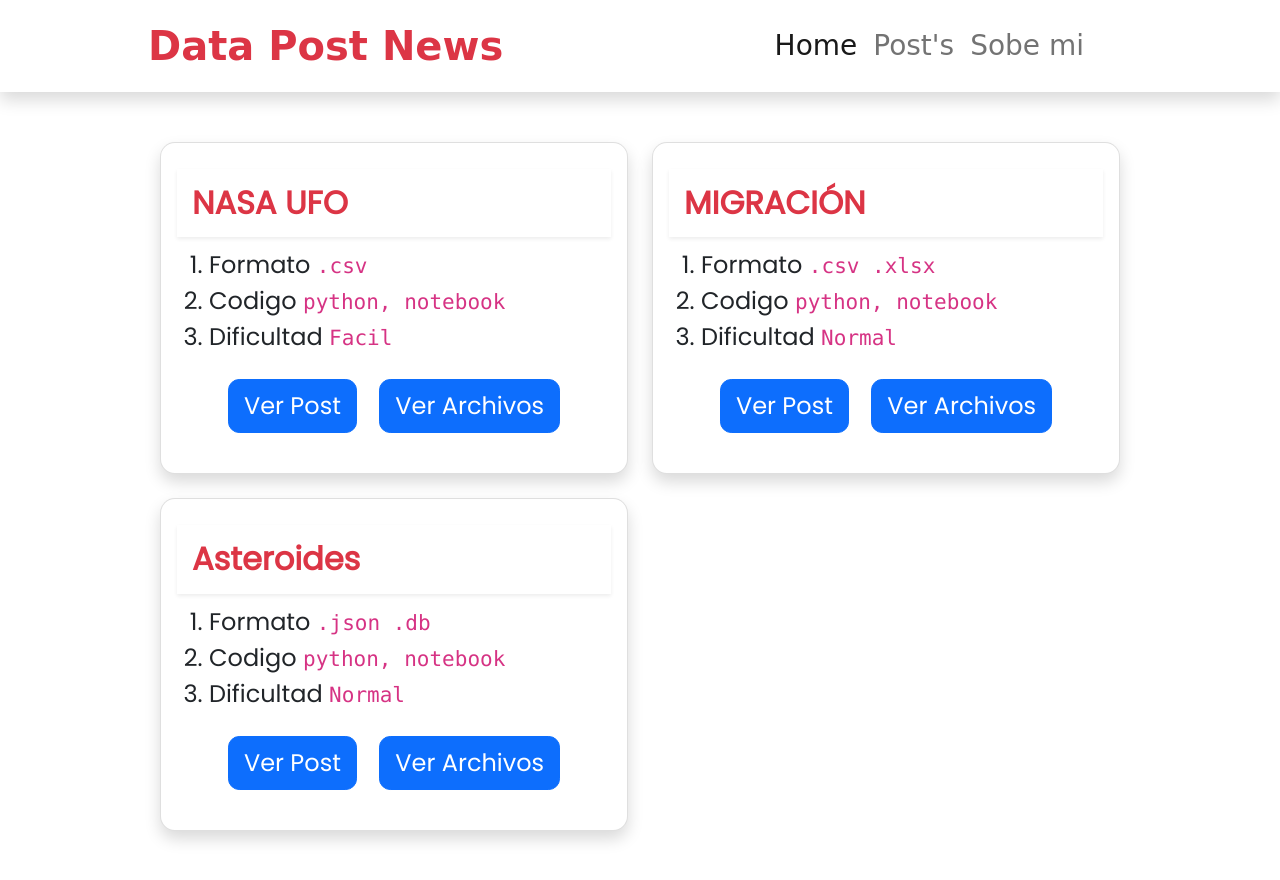
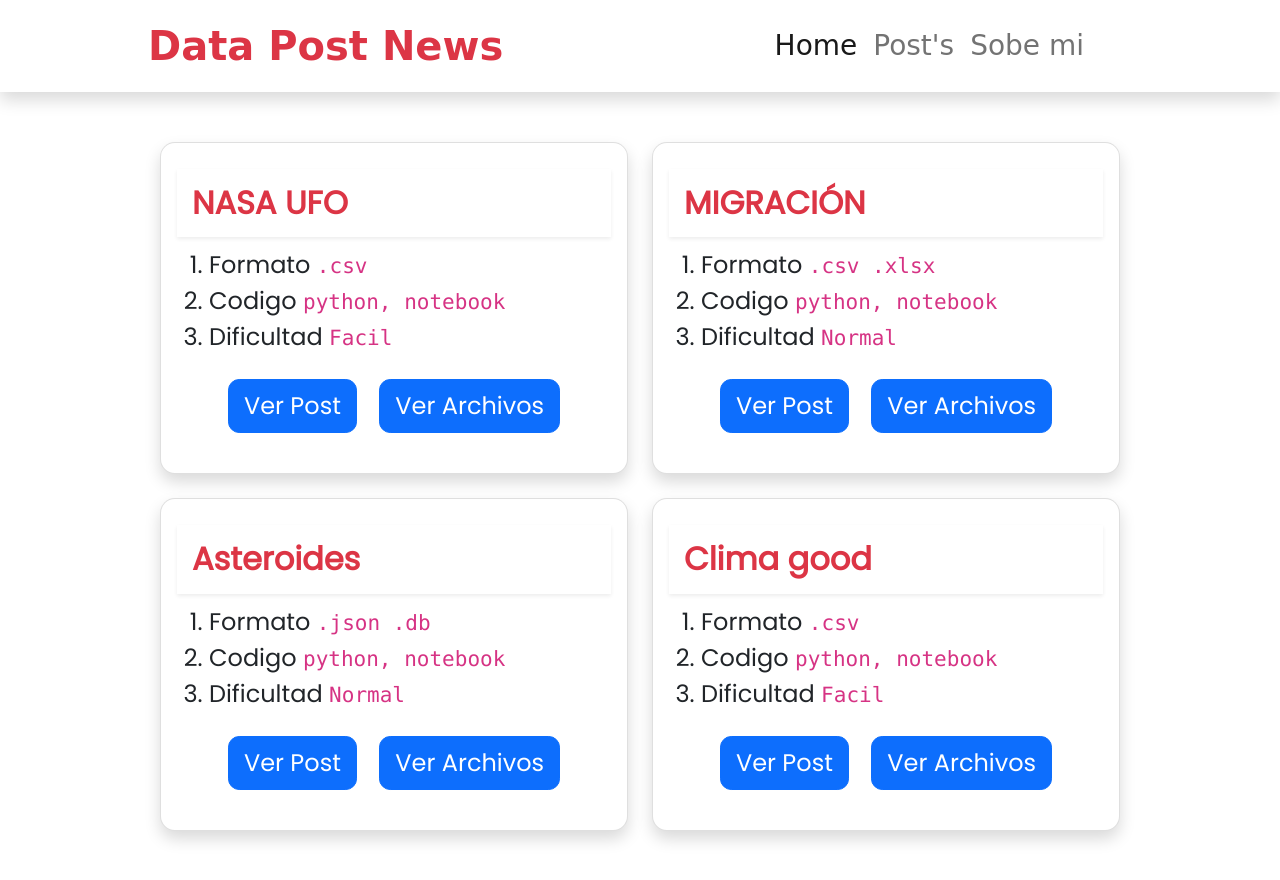
Before and after one commit to lrondan/blog, a plain HTML site: page index.html in a window 1280 px wide. Drawn offline with Linux system fonts and the light colour scheme; a web font is replaced by a local one.

Commit message:
clima post

```diff
--- a/index.html
+++ b/index.html
@@ -122,6 +122,32 @@
             </div>
         </div>
 
+        <!--PREDICCION DEL CLIMA-->
+        <div class="col">
+            <div class="card shadow">
+                <div class="card-body">
+                    <h2 class="card-title text-danger fw-bold shadow-sm">
+                        Clima good
+                    </h2>
+                    <ol>
+                        <li>
+                            Formato <code>.csv</code>
+                        </li>
+                        <li>
+                            Codigo <code>python, notebook</code>
+                        </li>
+                        <li>
+                            Dificultad <code>Facil</code>
+                        </li>
+                    </ol>
+                    <div class="my-3 text-center">
+                        <a href="./templates/clima.html" class="btn btn-primary">Ver Post</a>
+                        <a href="https://github.com/lrondan/data_briefcase" class="btn btn-primary">Ver Archivos</a>
+                    </div>
+                </div>
+            </div>
+        </div>
+
 
     </div>
 </main>
```
Also changed, not shown: templates/clima.html (added, +43 -0 lines).
